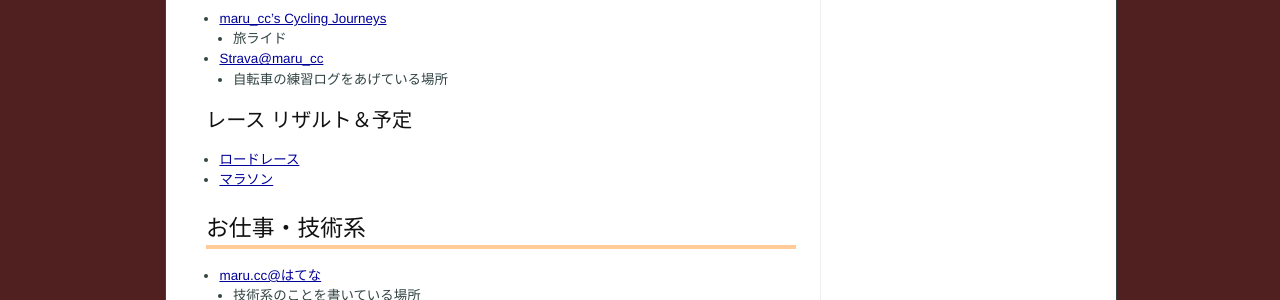
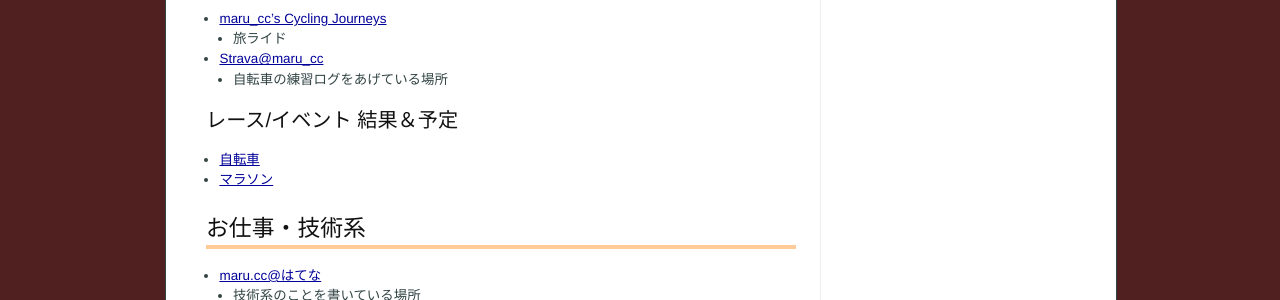
Before and after one commit to marucc/marucc.github.io, a Jekyll site: the page built from index.md, in a window 1280 px wide. Shown: the part 283-583 px from the top of the page. Built offline with Jekyll 4.4.1, drawn with Linux system fonts in a browser that asks for light colours.

Commit message:
index.md updated from https://stackedit.io/

```diff
--- a/index.md
+++ b/index.md
@@ -14,9 +14,9 @@ title: Home
 - [Strava@maru_cc](http://www.strava.com/athletes/maru_cc)
     - 自転車の練習ログをあげている場所
 
-### レース リザルト＆予定
+### レース/イベント 結果＆予定
 
-- [ロードレース](/sports/results_bike)
+- [自転車](/sports/results_bike)
 - [マラソン](/sports/results_run)
 
 ## お仕事・技術系
```
